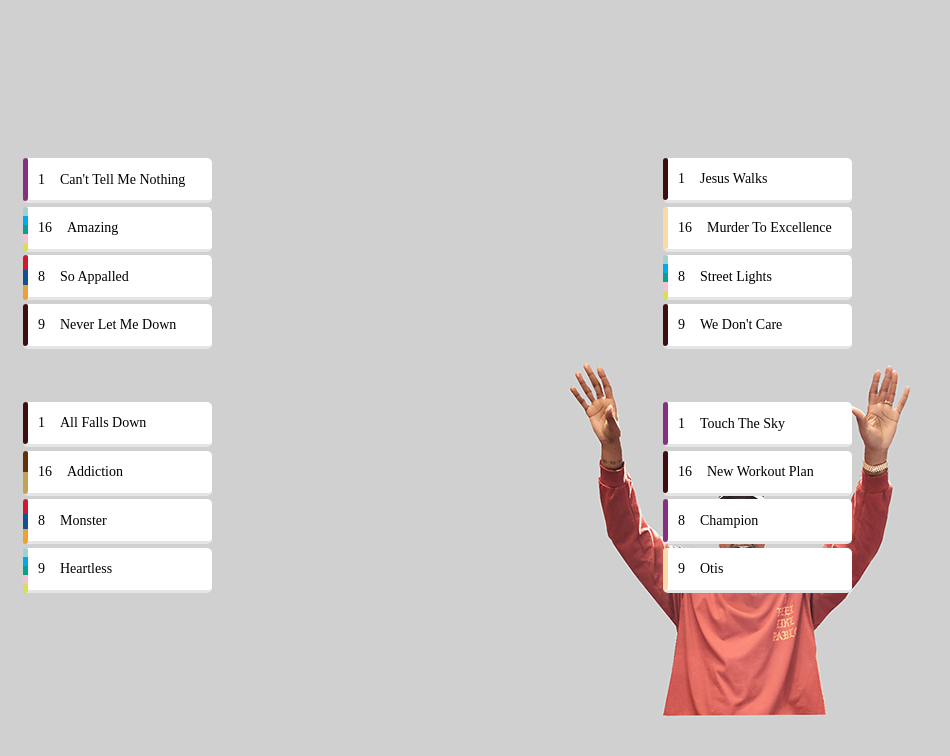
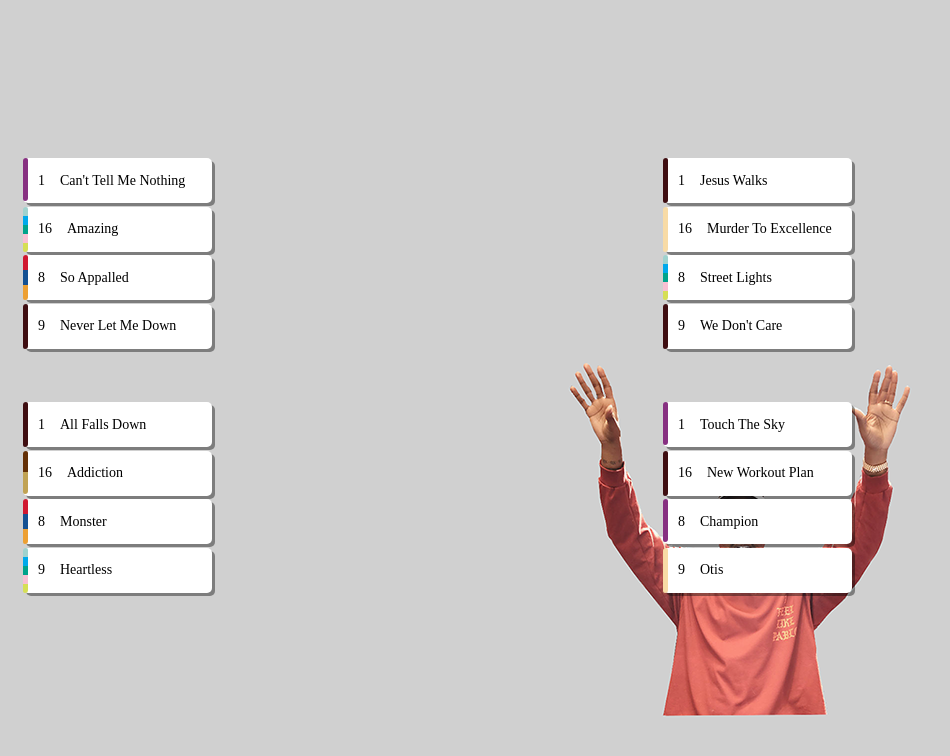
Before and after one commit to deseanab/kanye-madness, a website built with webpack: page index.html in a window 1280 px wide. Shown: the whole page, without its empty margins (0-950 px from the left). Built offline with nearby package versions, Linux system fonts and the light colour scheme.

Commit message:
box shadows on song cards

```diff
--- a/src/scss/index.scss
+++ b/src/scss/index.scss
@@ -1,7 +1,6 @@
 @import "./vars";
 
 body{
-    background-repeat: no-repeat;
     #bracket{
         min-height: 100%;
         min-width: 100%;
@@ -16,7 +15,7 @@ body{
             .container{
                 .match-up{
                     height: 45px;
-                    border-bottom: solid rgba(0,0,0,0.1);
+                    box-shadow: 3px 3px rgba(0,0,0,0.4);
                     margin-bottom: 0.25em;
                     background-color: #fff;
                     border-radius: 5px;
```
Also changed, not shown: dist/css/index.css.
